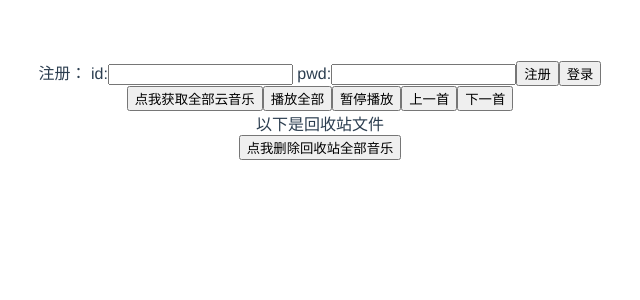
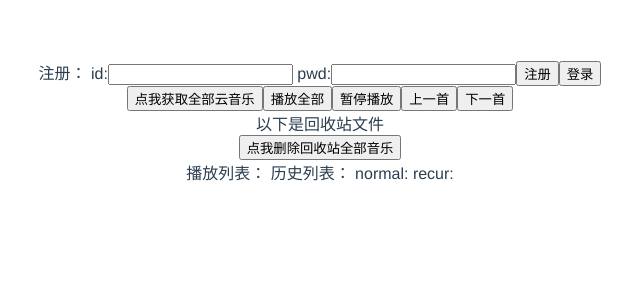
Before and after one commit to colorthoro/MagicMusc, a Vue app in the folder client/magic_v/: page / in a window 1280 px wide. Shown: the top 300 px of the page, without its empty margins (320-960 px from the left). Built offline with nearby package versions, Linux system fonts and the light colour scheme; what vue-cookies would draw is missing.

Commit message:
播放控件，播放次数直接放在Song里

```diff
--- a/client/magic_v/src/components/PlayBar.vue
+++ b/client/magic_v/src/components/PlayBar.vue
@@ -1,25 +1,38 @@
 <template>
   <div>
-    <div class="container"></div>
+    <div class="container">
+      播放列表：
+      <div v-for="song of playingQ" :key="song.file_id">
+        {{ song.name }}
+      </div>
+      历史列表：
+      <div v-if="history.normal.length">
+        <div v-for="hi of historyList" :key="hi.file_id">
+          {{ hi.name }}
+        </div>
+      </div>
+      normal:
+      <div v-for="hi of history.normal" :key="hi.file_id">
+        {{ hi.name }}
+      </div>
+      recur:
+      <div v-for="hi of history.recur" :key="hi.file_id">
+        {{ hi.name }}
+      </div>
+    </div>
   </div>
 </template>
 
 <script>
-import { mapWritableState, mapActions } from "pinia";
+import { mapState, mapWritableState, mapActions } from "pinia";
 import usePlayingQStore from "../store/playingQ";
 
 export default {
   name: "PlayBar",
   data: () => ({}),
   computed: {
-    ...mapWritableState(usePlayingQStore, [
-      "playingQ",
-      "history",
-      "addSongMode",
-      "playOrder",
-      "historyMax",
-      "playing",
-    ]),
+    ...mapWritableState(usePlayingQStore, ["playingQ", "history", "playOrder"]),
+    ...mapState(usePlayingQStore, ["historyList"]),
   },
   methods: {
     ...mapActions(usePlayingQStore, ["add", "play"]),
--- a/client/magic_v/src/store/playingQ.js
+++ b/client/magic_v/src/store/playingQ.js
@@ -19,11 +19,13 @@ export default defineStore('playingQ', {
         },
         recent(state) {
             if (!state.history.normal.length) return;
-            return state.history.normal.slice(-1);
+            return state.history.normal.slice(-1)[0];
         },
         historyList(state) {
-            return state.history.normal.slice(0, -1)
-                .concat(state.history.recur, this.recent);
+            return [].concat(
+                state.history.normal.slice(0, -1),
+                state.history.recur, this.recent
+            );
         }
     },
     actions: {
@@ -57,12 +59,15 @@ export default defineStore('playingQ', {
                 this.recent.cnt++;
                 return;
             }
-            let i = this.history.normal.findIndex(hi => hi.song === song);
+            let i = this.history.normal.findIndex(hi => hi === song);
             if (i !== -1) {
-                let target = this.history.normal.splice(i, 1)[0];
-                target.cnt++;
-                this.history.normal.push(target);
-            } else this.history.normal.push({ song, cnt: 1 });
+                let hi = this.history.normal.splice(i, 1)[0];
+                hi.cnt++;
+                this.history.normal.push(hi);
+            } else {
+                song.cnt++;
+                this.history.normal.push(song);
+            }
             if (this.history.normal.length > this.history.max) this.history.normal.unshift();
         },
         pause() {
@@ -72,7 +77,7 @@ export default defineStore('playingQ', {
             if (!this.playingQ.length) return;
             if (this.history.recur.length) {
                 this.history.normal.push(this.history.recur.pop());
-                this.interruptIN(this.recent.song);
+                this.interruptIN(this.recent);
                 this.play();
                 return;
             }
@@ -86,7 +91,7 @@ export default defineStore('playingQ', {
                     this.nowIndex = Math.floor(Math.random() * this.playingQ.length);
                 } while (
                     this.nowToPlay === this.recent.song || (
-                        limit-- && this.historyList.find(hi => hi.song === this.nowToPlay)
+                        limit-- && this.historyList.find(hi => hi === this.nowToPlay)
                     )
                 );
             }
@@ -99,7 +104,7 @@ export default defineStore('playingQ', {
                 return;
             }
             this.history.recur.push(this.history.normal.pop());
-            this.interruptIN(this.recent.song);
+            this.interruptIN(this.recent);
             this.play();
         },
         async play(songOrSongs) {
@@ -113,7 +118,7 @@ export default defineStore('playingQ', {
             songOrSongs && this.addToPlaying(songOrSongs);
             let targetSong = this.nowToPlay;
             if (!targetSong) {
-                console.log('请先选择歌曲吧！');
+                console.error('请先选择歌曲吧！');
                 return;
             }
             console.log('准备获取', targetSong);
--- a/client/magic_v/src/tools/songsCache.js
+++ b/client/magic_v/src/tools/songsCache.js
@@ -61,6 +61,7 @@ export class Song {
         this.tags = [];
         this.valid = valid;
         this.lost = false;
+        this.cnt = 0;
     }
     test(originObject, inject = false) {
         let list = [
```
